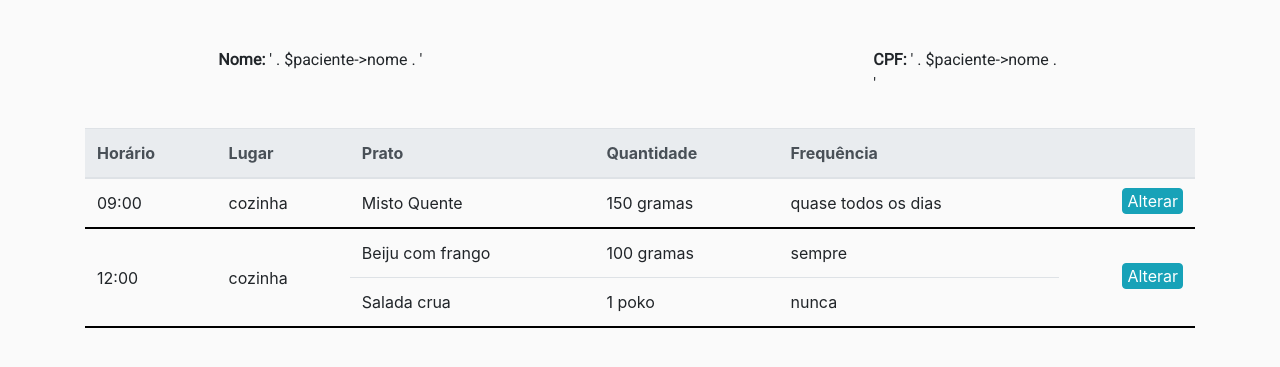
After one commit to luis-modesto/AEPN, a PHP site: page /telaRecordatorio.html in a window 1280 px wide. The commit adds this page. Shown: the top 367 px of the page. Run offline with PHP 8.4, Linux system fonts and the light colour scheme; some libraries are stand-ins or nearby versions.

Commit message:
novo nutricionista

```diff
--- /dev/null
+++ b/Aplicacao/view/scriptNewNutri.js
@@ -0,0 +1 @@
+$("#cpfNutri").mask("000.000.000-00");
--- a/Aplicacao/view/scriptNutri.js
+++ b/Aplicacao/view/scriptNutri.js
@@ -2,3 +2,8 @@ function selecionaPaciente(id){
 	document.getElementById("paciente").value = id;
 	document.getElementById("pacienteEscolhido").submit();
 }
+
+function removePaciente(id){
+	document.getElementById("paciente").value = id;
+	document.getElementById("pacienteEscolhido").submit();
+}
--- /dev/null
+++ b/Aplicacao/view/telaRecordatorio.html
@@ -0,0 +1,66 @@
+<!doctype html>
+
+<html>
+
+<head>
+	<meta charset="utf-8">
+	<meta name="view-port" content="width=width-device, initial-scale=1.0, shrink-to-fit=no">
+	<title>RM Saude</title>
+	<link href='https://fonts.googleapis.com/css?family=Roboto' rel='stylesheet'>
+    <link rel="stylesheet" href="https://use.fontawesome.com/releases/v5.8.1/css/all.css" integrity="sha384-50oBUHEmvpQ+1lW4y57PTFmhCaXp0ML5d60M1M7uH2+nqUivzIebhndOJK28anvf" crossorigin="anonymous">
+    <link rel="stylesheet" href="https://stackpath.bootstrapcdn.com/bootstrap/4.3.1/css/bootstrap.min.css" integrity="sha384-ggOyR0iXCbMQv3Xipma34MD+dH/1fQ784/j6cY/iJTQUOhcWr7x9JvoRxT2MZw1T" crossorigin="anonymous">
+    <script src="https://ajax.googleapis.com/ajax/libs/jquery/2.1.1/jquery.min.js"></script>
+    <script src="https://code.jquery.com/jquery-3.3.1.slim.min.js" integrity="sha384-q8i/X+965DzO0rT7abK41JStQIAqVgRVzpbzo5smXKp4YfRvH+8abtTE1Pi6jizo" crossorigin="anonymous"></script>
+    <script src="https://cdnjs.cloudflare.com/ajax/libs/popper.js/1.14.7/umd/popper.min.js" integrity="sha384-UO2eT0CpHqdSJQ6hJty5KVphtPhzWj9WO1clHTMGa3JDZwrnQq4sF86dIHNDz0W1" crossorigin="anonymous"></script>
+    <script src="https://stackpath.bootstrapcdn.com/bootstrap/4.3.1/js/bootstrap.min.js" integrity="sha384-JjSmVgyd0p3pXB1rRibZUAYoIIy6OrQ6VrjIEaFf/nJGzIxFDsf4x0xIM+B07jRM" crossorigin="anonymous"></script>
+    <script src="https://cdnjs.cloudflare.com/ajax/libs/jquery.mask/1.14.11/jquery.mask.min.js"></script>
+	<link rel="stylesheet" type="text/css" href="./estiloPlano.css">
+</head>
+
+<body>
+	<div class = "mt-5 row" id = "infoPaciente">
+		<div class = "offset-2 col-6">
+			<p> <b> Nome: </b> ' . $paciente->nome . ' </p>
+		</div>
+		<div class = "col-2">
+			<p> <b> CPF: </b> ' . $paciente->nome . ' </p>
+		</div>
+	</div>
+	<div class = "mt-3 container">
+		<table class="table">
+		  <thead class="thead-light">
+		    <tr>
+		      	<th>Horário</th>
+		      	<th>Lugar</th>
+		      	<th>Prato</th>
+		      	<th>Quantidade</th>
+		      	<th>Frequência</th>
+		      	<th></th>
+		    </tr>
+		  </thead>
+		  	<tr class = "border-table">
+		  	  	<td>09:00</td>
+		  	  	<td>cozinha</td>
+		  	  	<td>Misto Quente</td>
+		  	  	<td>150 gramas</td>
+		  	  	<td>quase todos os dias</td>
+	   		    <td class = "pt-2 btn-alterar"><button type = "button" class = "py-0 px-1 btn btn-info" onclick = "identificaRef(0);">Alterar</button></td>
+		  	</tr>
+		  	<tr>
+		  		<td class = "border-table" rowspan = "2" style = "vertical-align: middle;">12:00</td>
+		  		<td class = "border-table" rowspan = "2" style = "vertical-align: middle;">cozinha</td>
+		  		<td>Beiju com frango</td>
+		  		<td>100 gramas</td>
+		  		<td>sempre</td>
+   		      	<td rowspan = "2" style = "vertical-align: middle;" class = "pt-2 btn-alterar border-table"><button type = "button" class = "py-0 px-1 btn btn-info" onclick = "identificaRef(3);">Alterar</button></td>
+		  	</tr>
+		  	<tr class = "border-table" >
+		  		<td>Salada crua</td>
+		  		<td>1 poko</td>
+		  		<td>nunca</td>
+		  	</tr>
+		</table>
+	</div>
+</body>
+
+</html>
```
Also changed, not shown: Aplicacao/view/estiloNewNutri.css (added, +13 -0 lines), Aplicacao/view/telaNewNutri.html (added, +48 -0 lines), Aplicacao/view/telaNutri.html (added, +39 -0 lines), Aplicacao/view/estiloNutri.css (line endings or trailing spaces).
